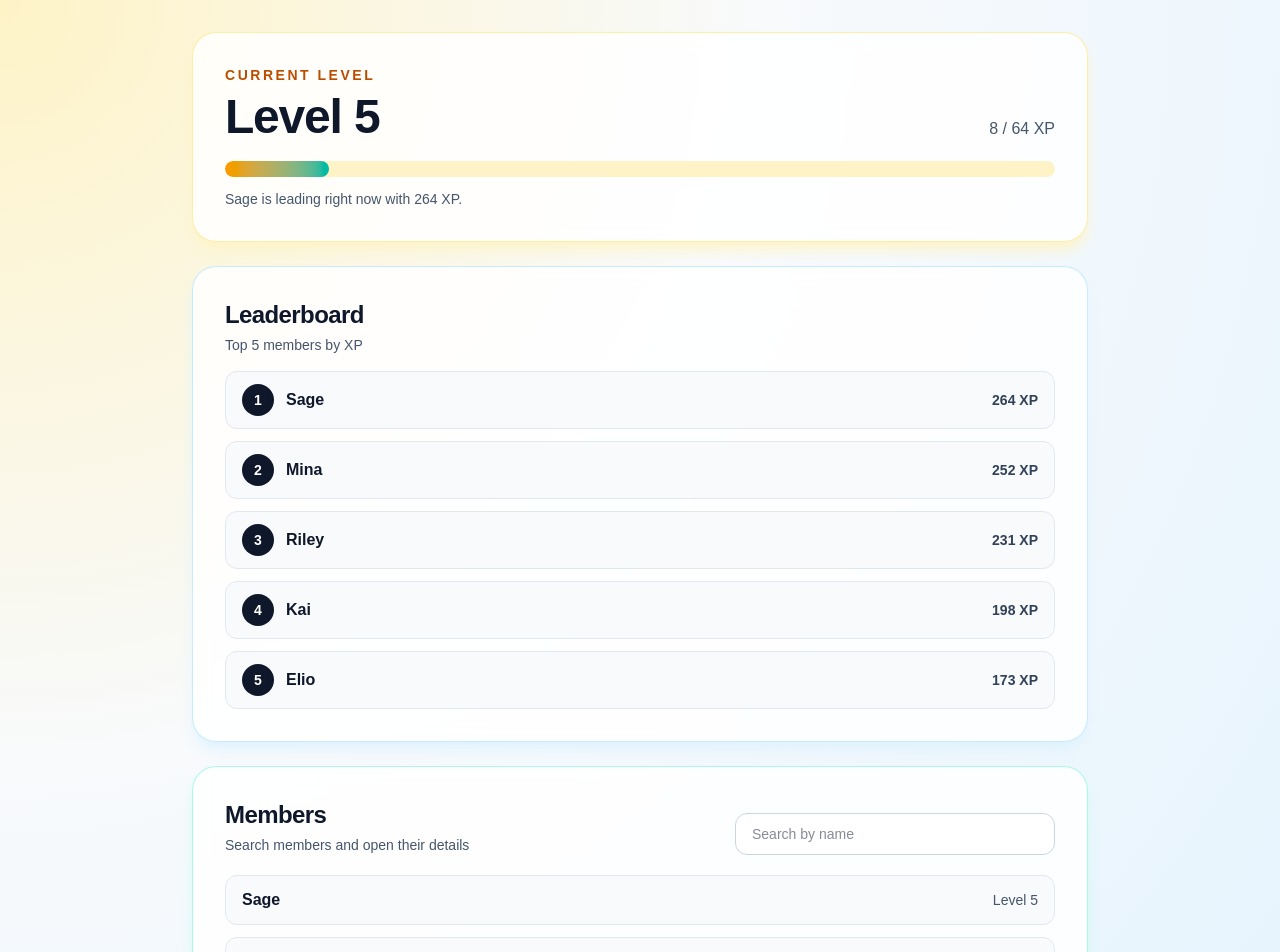
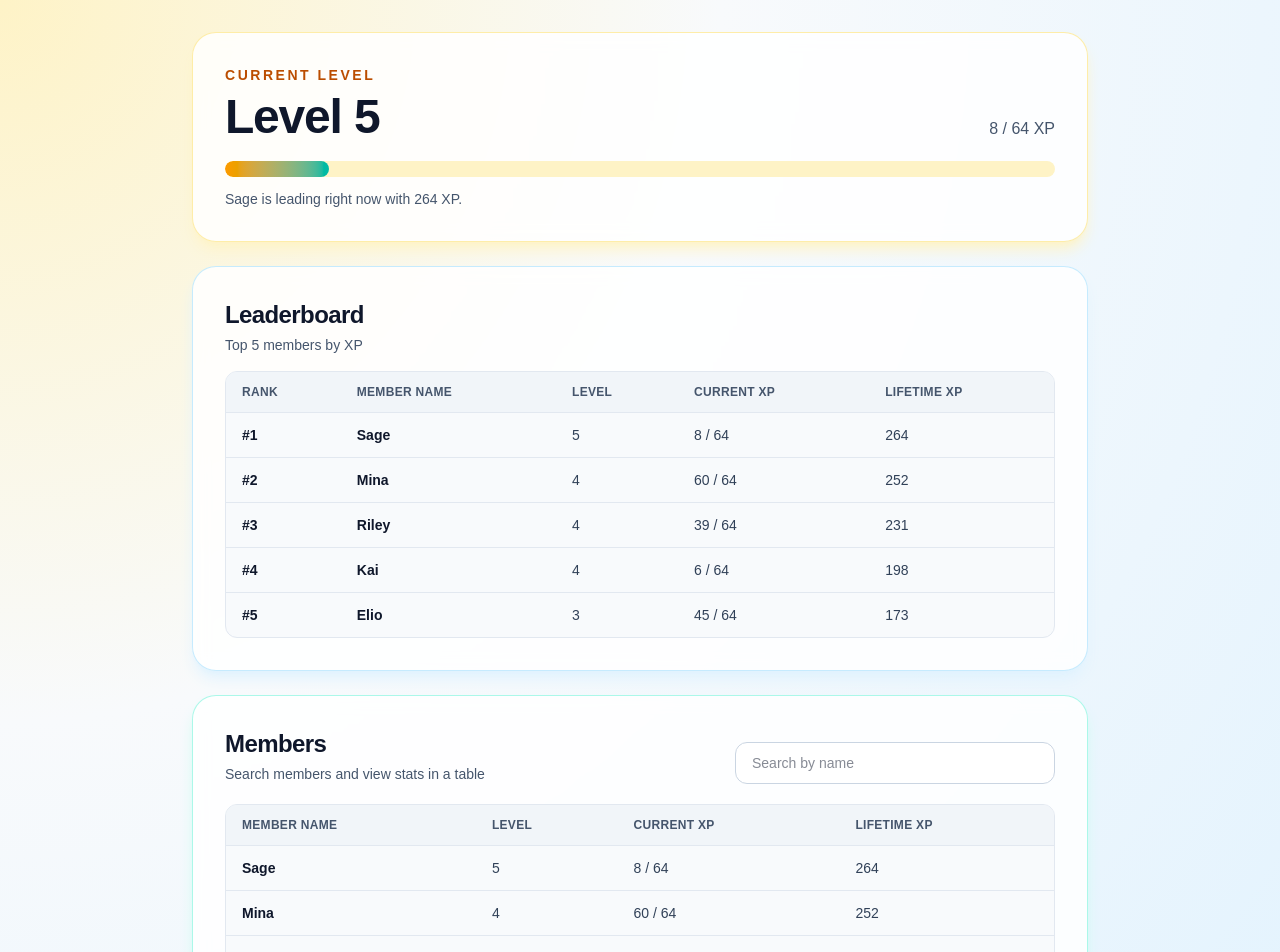
Before and after one commit to kclui-nus/rb-leveling, a Next.js app: page / in a window 1280 px wide. Shown: the top 952 px of the page. Built offline with nearby package versions, Linux system fonts and the light colour scheme.

Commit message:
Build leveling dashboard tables and searchable members list

```diff
--- a/app/page.tsx
+++ b/app/page.tsx
@@ -118,24 +118,36 @@ export default function Home() {
           <h2 className="text-2xl font-bold tracking-tight">Leaderboard</h2>
           <p className="mt-1 text-sm text-slate-600">Top 5 members by XP</p>
 
-          <ol className="mt-4 space-y-3">
-            {topFive.map((member, index) => (
-              <li
-                key={member.id}
-                className="flex items-center justify-between rounded-xl border border-slate-200 bg-slate-50 px-4 py-3"
-              >
-                <div className="flex items-center gap-3">
-                  <span className="inline-flex h-8 w-8 items-center justify-center rounded-full bg-slate-900 text-sm font-semibold text-white">
-                    {index + 1}
-                  </span>
-                  <span className="text-base font-semibold">{member.name}</span>
-                </div>
-                <span className="text-sm font-semibold text-slate-700">
-                  {member.xp} XP
-                </span>
-              </li>
-            ))}
-          </ol>
+          <div className="mt-4 overflow-x-auto rounded-xl border border-slate-200 bg-slate-50">
+            <table className="min-w-full text-left text-sm">
+              <thead className="bg-slate-100 text-xs uppercase tracking-wide text-slate-600">
+                <tr>
+                  <th className="px-4 py-3">Rank</th>
+                  <th className="px-4 py-3">Member Name</th>
+                  <th className="px-4 py-3">Level</th>
+                  <th className="px-4 py-3">Current XP</th>
+                  <th className="px-4 py-3">Lifetime XP</th>
+                </tr>
+              </thead>
+              <tbody>
+                {topFive.map((member, index) => {
+                  const { level, currentXp } = getMemberProgress(member.xp);
+
+                  return (
+                    <tr key={member.id} className="border-t border-slate-200">
+                      <td className="px-4 py-3 font-semibold text-slate-900">#{index + 1}</td>
+                      <td className="px-4 py-3 font-semibold text-slate-900">{member.name}</td>
+                      <td className="px-4 py-3 text-slate-700">{level}</td>
+                      <td className="px-4 py-3 text-slate-700">
+                        {currentXp} / {XP_PER_LEVEL}
+                      </td>
+                      <td className="px-4 py-3 text-slate-700">{member.xp}</td>
+                    </tr>
+                  );
+                })}
+              </tbody>
+            </table>
+          </div>
         </section>
 
         <section className="rounded-3xl border border-teal-200/80 bg-white/85 p-6 shadow-lg shadow-teal-100 backdrop-blur-sm sm:p-8">
@@ -143,7 +155,7 @@ export default function Home() {
             <div>
               <h2 className="text-2xl font-bold tracking-tight">Members</h2>
               <p className="mt-1 text-sm text-slate-600">
-                Search members and open their details
+                Search members and view stats in a table
               </p>
             </div>
 
@@ -159,63 +171,38 @@ export default function Home() {
             </label>
           </div>
 
-          <div className="mt-5 space-y-3">
+          <div className="mt-5 overflow-x-auto rounded-xl border border-slate-200 bg-slate-50">
             {filteredMembers.length === 0 ? (
               <p className="rounded-xl border border-dashed border-slate-300 bg-slate-50 p-4 text-sm text-slate-600">
                 No members found for this search.
               </p>
             ) : (
-              filteredMembers.map((member) => {
-                const { level, currentXp } = getMemberProgress(member.xp);
+              <table className="min-w-full text-left text-sm">
+                <thead className="bg-slate-100 text-xs uppercase tracking-wide text-slate-600">
+                  <tr>
+                    <th className="px-4 py-3">Member Name</th>
+                    <th className="px-4 py-3">Level</th>
+                    <th className="px-4 py-3">Current XP</th>
+                    <th className="px-4 py-3">Lifetime XP</th>
+                  </tr>
+                </thead>
+                <tbody>
+                  {filteredMembers.map((member) => {
+                    const { level, currentXp } = getMemberProgress(member.xp);
 
-                return (
-                  <details
-                    key={member.id}
-                    className="group rounded-xl border border-slate-200 bg-slate-50"
-                  >
-                    <summary className="flex cursor-pointer list-none items-center justify-between px-4 py-3 text-left font-semibold">
-                      <span>{member.name}</span>
-                      <span className="text-sm font-medium text-slate-600">
-                        Level {level}
-                      </span>
-                    </summary>
-                    <div className="border-t border-slate-200 px-4 py-3 text-sm text-slate-700">
-                      <dl className="grid gap-2 sm:grid-cols-2">
-                        <div className="rounded-lg bg-white px-3 py-2">
-                          <dt className="text-xs uppercase tracking-wide text-slate-500">
-                            Member Name
-                          </dt>
-                          <dd className="mt-1 font-semibold text-slate-900">
-                            {member.name}
-                          </dd>
-                        </div>
-                        <div className="rounded-lg bg-white px-3 py-2">
-                          <dt className="text-xs uppercase tracking-wide text-slate-500">
-                            Level
-                          </dt>
-                          <dd className="mt-1 font-semibold text-slate-900">{level}</dd>
-                        </div>
-                        <div className="rounded-lg bg-white px-3 py-2">
-                          <dt className="text-xs uppercase tracking-wide text-slate-500">
-                            Current XP
-                          </dt>
-                          <dd className="mt-1 font-semibold text-slate-900">
-                            {currentXp} / {XP_PER_LEVEL}
-                          </dd>
-                        </div>
-                        <div className="rounded-lg bg-white px-3 py-2">
-                          <dt className="text-xs uppercase tracking-wide text-slate-500">
-                            Lifetime XP
-                          </dt>
-                          <dd className="mt-1 font-semibold text-slate-900">
-                            {member.xp}
-                          </dd>
-                        </div>
-                      </dl>
-                    </div>
-                  </details>
-                );
-              })
+                    return (
+                      <tr key={member.id} className="border-t border-slate-200">
+                        <td className="px-4 py-3 font-semibold text-slate-900">{member.name}</td>
+                        <td className="px-4 py-3 text-slate-700">{level}</td>
+                        <td className="px-4 py-3 text-slate-700">
+                          {currentXp} / {XP_PER_LEVEL}
+                        </td>
+                        <td className="px-4 py-3 text-slate-700">{member.xp}</td>
+                      </tr>
+                    );
+                  })}
+                </tbody>
+              </table>
             )}
           </div>
         </section>
```
